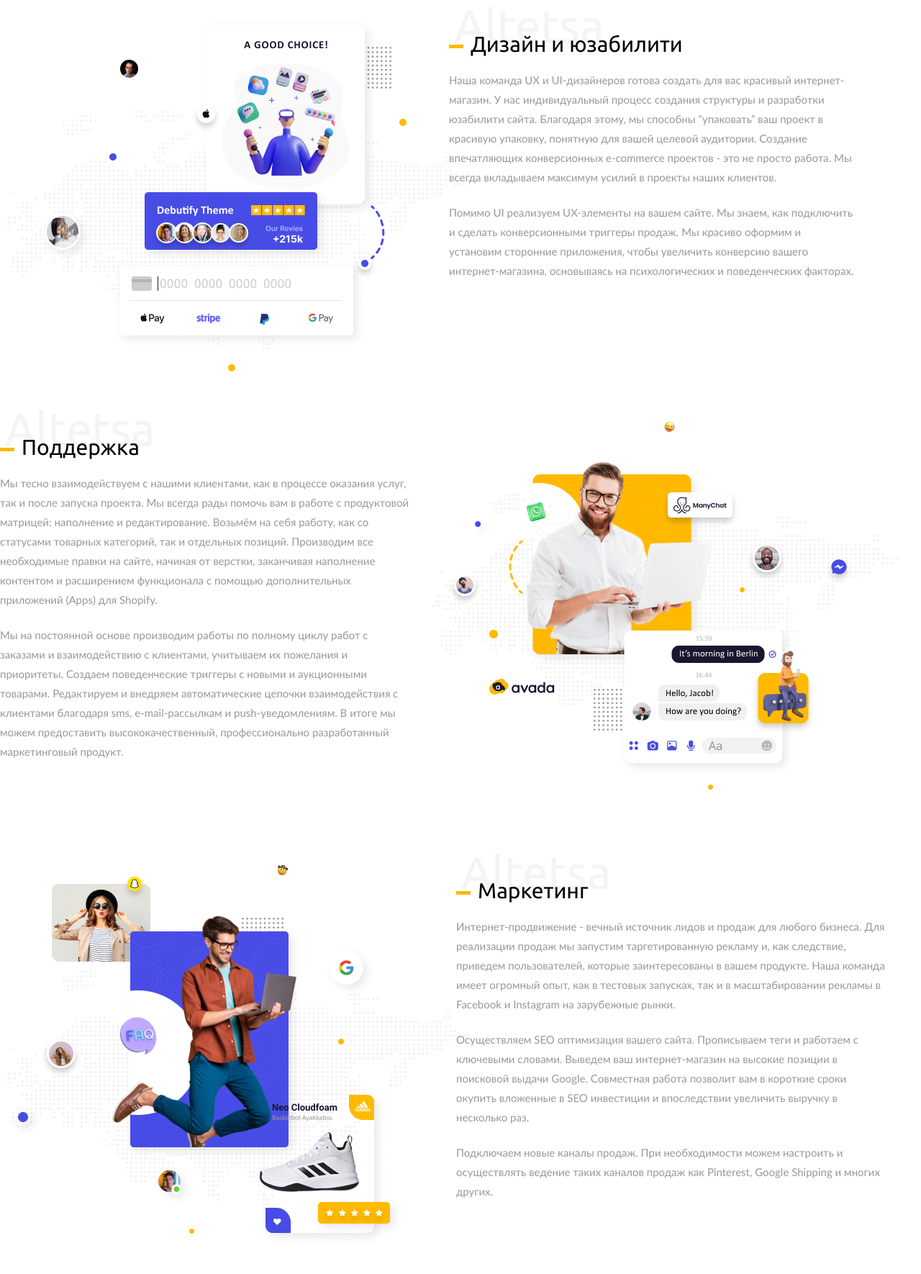
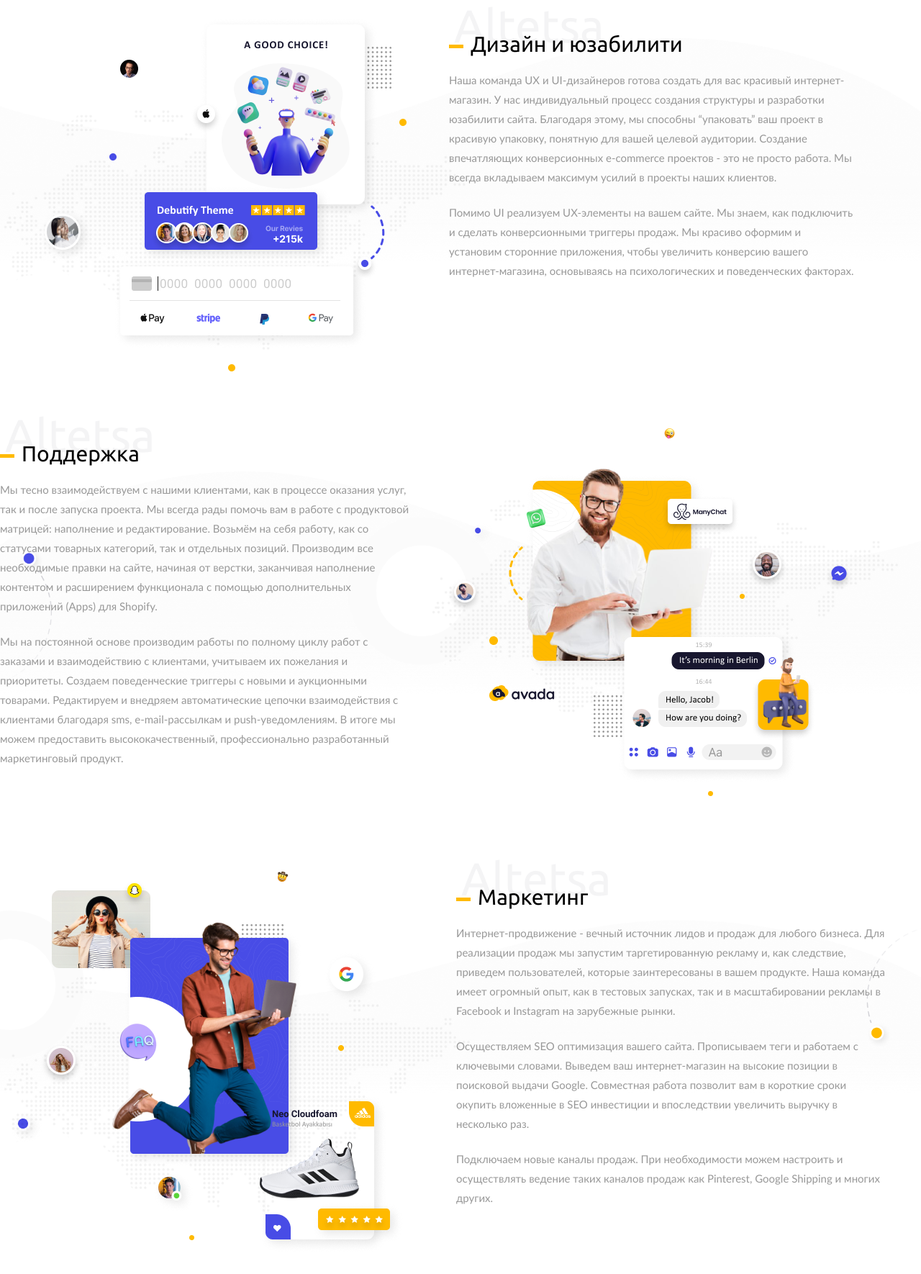
Before and after one commit to YurySm/alt2, a PHP site: page /template/services.html in a window 1280 px wide. Shown: the part 1146-2916 px from the top of the page at 72% size. Run offline with PHP 8.4, Linux system fonts and the light colour scheme; style sheets or scripts are compiled from the project's sources.

Commit message:
finished services page

```diff
--- a/dist/template/services.html
+++ b/dist/template/services.html
@@ -110,6 +110,7 @@
             </div>
             <img src="../img/services/services-img.png" alt="" class="contacts__img services__img">
         </div>
+        <img src="../img/services/bg/figure-mid.png" class="services__figure">
 
         <div class="contacts__wrapper desing__wrapper">
             <img src="../img/services/design-img.png" alt="" class="contacts__img desing__img">
@@ -126,8 +127,9 @@
                 </p>
             </div>
         </div>
+        <img src="../img/services/bg/design-figure.png" class="desing__figure">
 
-        <div class="contacts__wrapper support__wrapper">
+        <div class="contacts__wrapper desing__wrapper">
             <div class="contacts__form-wrapp support__text-wrapper">
                 <div class="contacts__form-wrapp-title">Altetsa</div>
                 <h2 class="contacts__title">
@@ -142,6 +144,7 @@
             </div>
             <img src="../img/services/support-img.png" alt="" class="contacts__img support__img">
         </div>
+        <img src="../img/services/bg/support-figure.png" class="support__figure">
 
         <div class="contacts__wrapper marketing__wrapper">
             <img src="../img/services/marketing-img.png" alt="" class="contacts__img marketing__img">
@@ -161,6 +164,7 @@
                 </p>
             </div>
         </div>
+        <img class="marketing__figure" src="../img/services/bg/marketing-figure.png">
         <span class="circle-top"></span>
         <span class="dot-top"></span>
         <span class="dots-left"></span>
--- a/src/sass/blocks/template/_services.scss
+++ b/src/sass/blocks/template/_services.scss
@@ -41,6 +41,13 @@
             text-transform: uppercase;
         }
     }
+    &__figure {
+        position: absolute;
+        top: 516px;
+        left: 0;
+        width: 100%;
+        height: auto;
+    }
     .circle-top {
         position: absolute;
         top: 0;
@@ -81,6 +88,13 @@
     &__text-wrapper {
         max-width: 563px;
     }
+    &__figure {
+        position: absolute;
+        top: 1199px;
+        left: 0;
+        width: 100%;
+        height: auto;
+    }
 }
 .support {
     &__wrapper {
@@ -95,6 +109,13 @@
         margin-right: unset;
         max-width: 654px;
     }
+    &__figure {
+        position: absolute;
+        top: 1801px;
+        left: 0;
+        width: 100%;
+        height: auto;
+    }
 }
 .marketing {
     &__wrapper {
@@ -105,6 +126,12 @@
     }
     &__text-wrapper {
         max-width: 600px;
-
+    }
+    &__figure {
+        position: absolute;
+        top: 2363px;
+        left: 0;
+        width: 100%;
+        height: auto;
     }
 }
--- a/src/template/services.html
+++ b/src/template/services.html
@@ -110,6 +110,7 @@
             </div>
             <img src="../img/services/services-img.png" alt="" class="contacts__img services__img">
         </div>
+        <img src="../img/services/bg/figure-mid.png" class="services__figure">
 
         <div class="contacts__wrapper desing__wrapper">
             <img src="../img/services/design-img.png" alt="" class="contacts__img desing__img">
@@ -126,8 +127,9 @@
                 </p>
             </div>
         </div>
+        <img src="../img/services/bg/design-figure.png" class="desing__figure">
 
-        <div class="contacts__wrapper support__wrapper">
+        <div class="contacts__wrapper desing__wrapper">
             <div class="contacts__form-wrapp support__text-wrapper">
                 <div class="contacts__form-wrapp-title">Altetsa</div>
                 <h2 class="contacts__title">
@@ -142,6 +144,7 @@
             </div>
             <img src="../img/services/support-img.png" alt="" class="contacts__img support__img">
         </div>
+        <img src="../img/services/bg/support-figure.png" class="support__figure">
 
         <div class="contacts__wrapper marketing__wrapper">
             <img src="../img/services/marketing-img.png" alt="" class="contacts__img marketing__img">
@@ -161,6 +164,7 @@
                 </p>
             </div>
         </div>
+        <img class="marketing__figure" src="../img/services/bg/marketing-figure.png">
         <span class="circle-top"></span>
         <span class="dot-top"></span>
         <span class="dots-left"></span>
```
Also changed, not shown: dist/css/style.min.css.
